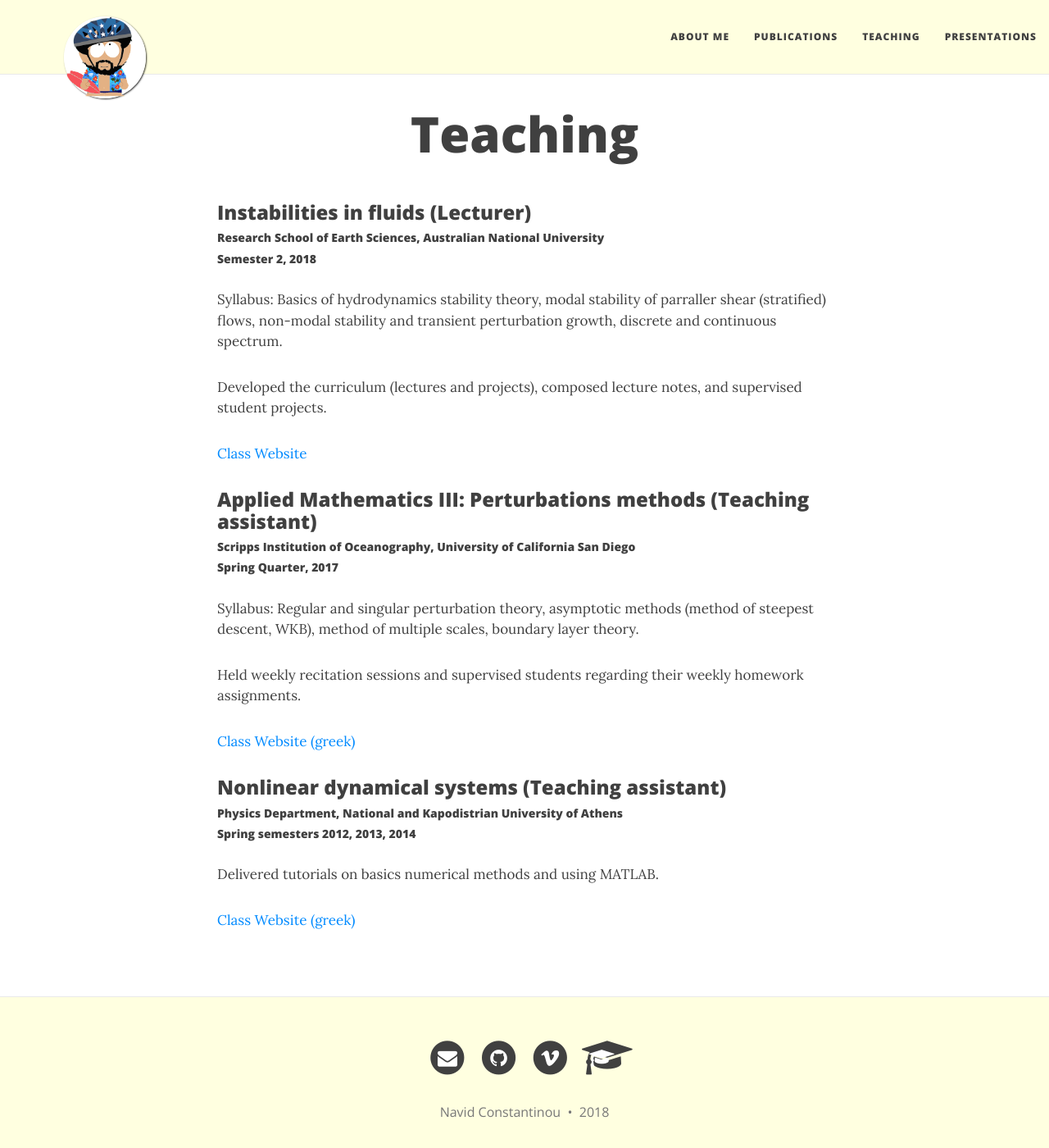
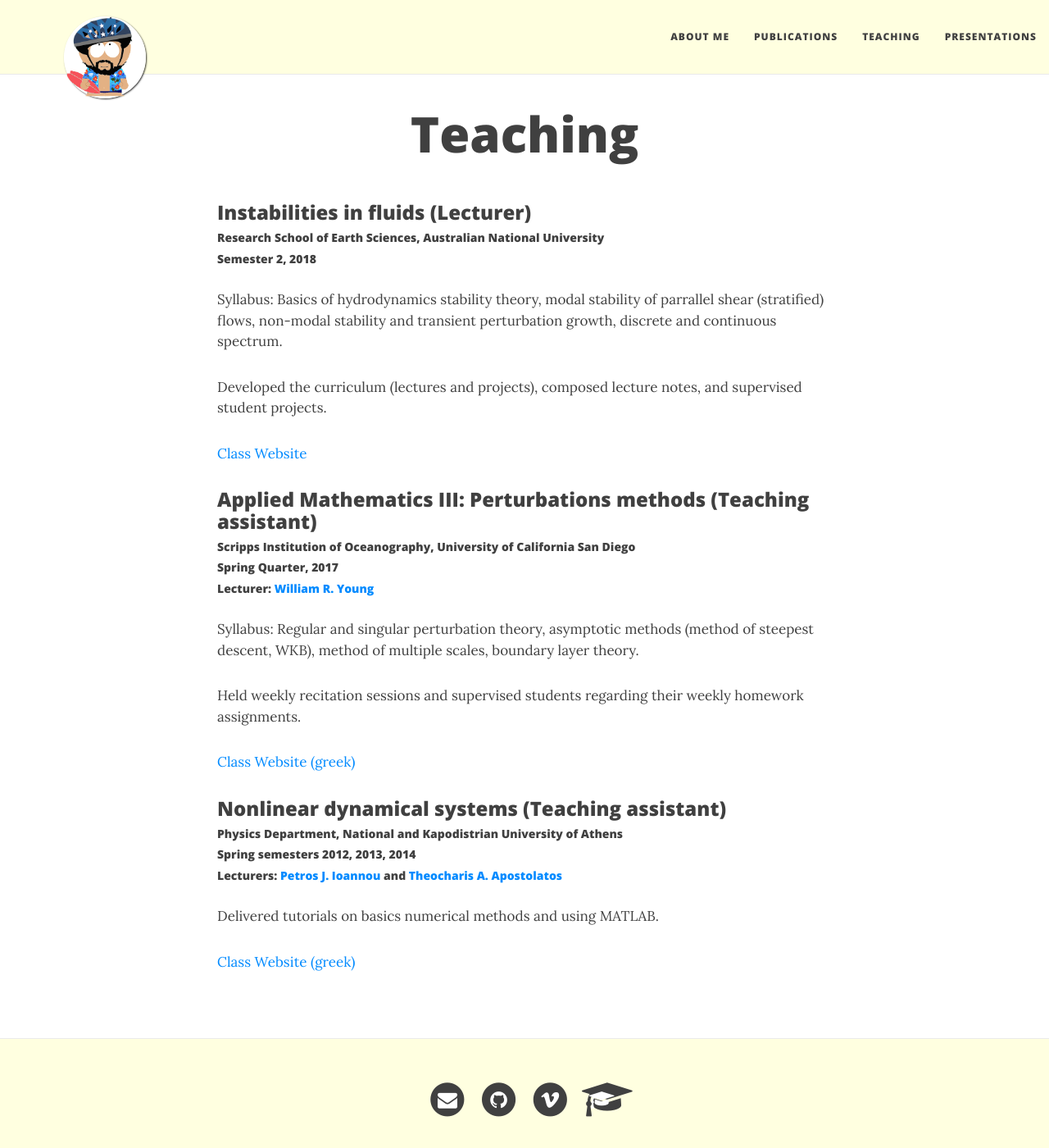
Before and after one commit to navidcy/navidcy.github.io, a Jekyll site: the page built from teaching.md, in a window 1280 px wide and 1400 px high. Shown: the whole window at 82% size. Built offline with Jekyll 4.4.1, drawn with Linux system fonts in a browser that asks for light colours; nearby versions of some CDN libraries.

Commit message:
adds more class details

```diff
--- a/teaching.md
+++ b/teaching.md
@@ -8,7 +8,7 @@ title: Teaching
 ##### Research School of Earth Sciences, Australian National University
 ##### Semester 2, 2018
 
-Syllabus: Basics of hydrodynamics stability theory, modal stability of parraller shear (stratified) flows, non-modal stability and transient perturbation growth, discrete and continuous spectrum.
+Syllabus: Basics of hydrodynamics stability theory, modal stability of parrallel shear (stratified) flows, non-modal stability and transient perturbation growth, discrete and continuous spectrum.
 
 Developed the curriculum (lectures and projects), composed lecture notes, and supervised student projects.
 
@@ -17,6 +17,7 @@ Developed the curriculum (lectures and projects), composed lecture notes, and su
 ### Applied Mathematics III: Perturbations methods (Teaching assistant)
 ##### Scripps Institution of Oceanography, University of California San Diego
 ##### Spring Quarter, 2017
+##### Lecturer: [William R. Young][wryoung]
 
 Syllabus: Regular and singular perturbation theory, asymptotic methods (method of steepest descent, WKB), method of multiple scales, boundary layer theory.
 
@@ -28,6 +29,7 @@ Held weekly recitation sessions and supervised students regarding their weekly h
 ### Nonlinear dynamical systems (Teaching assistant)
 ##### Physics Department, National and Kapodistrian University of Athens
 ##### Spring semesters 2012, 2013, 2014
+##### Lecturers: [Petros J. Ioannou][pji] and [Theocharis A. Apostolatos][thapostol]
 
 Delivered tutorials on basics numerical methods and using MATLAB.
 
```
Also changed, not shown: other parts of teaching.md (+3 -0 lines).
